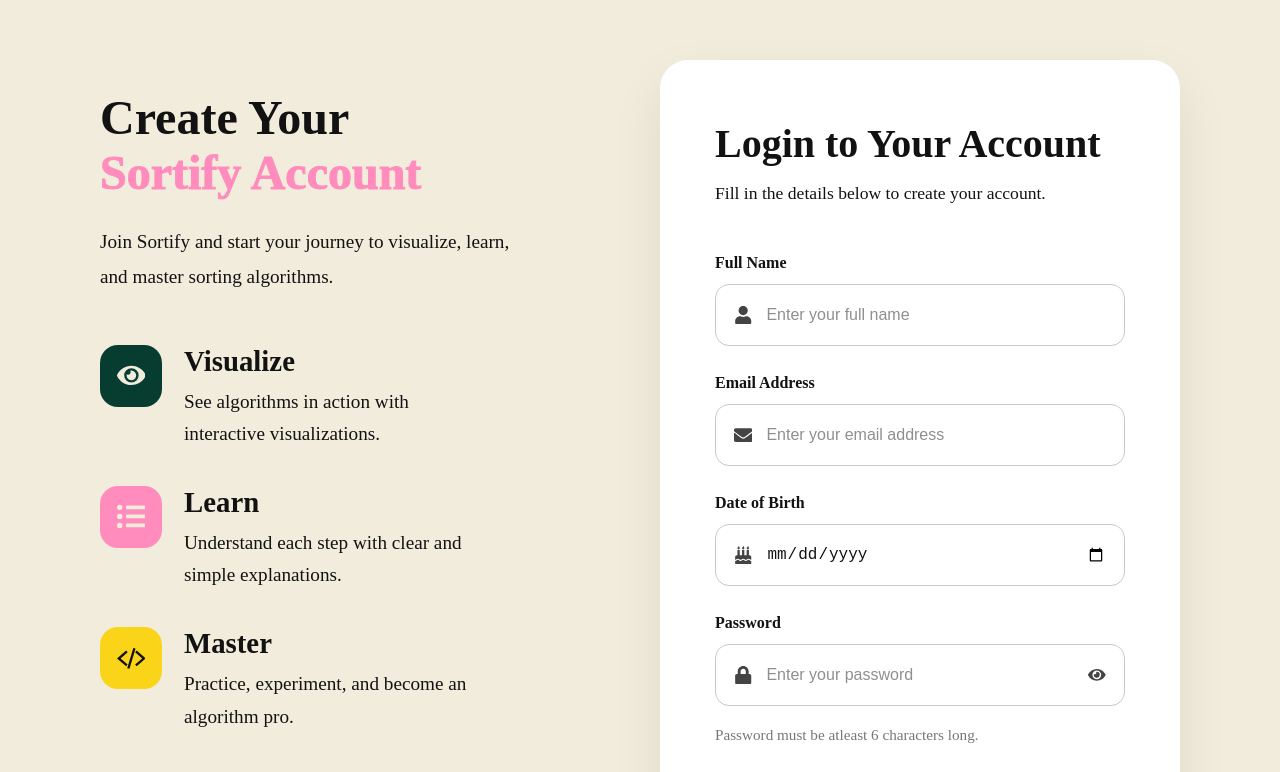
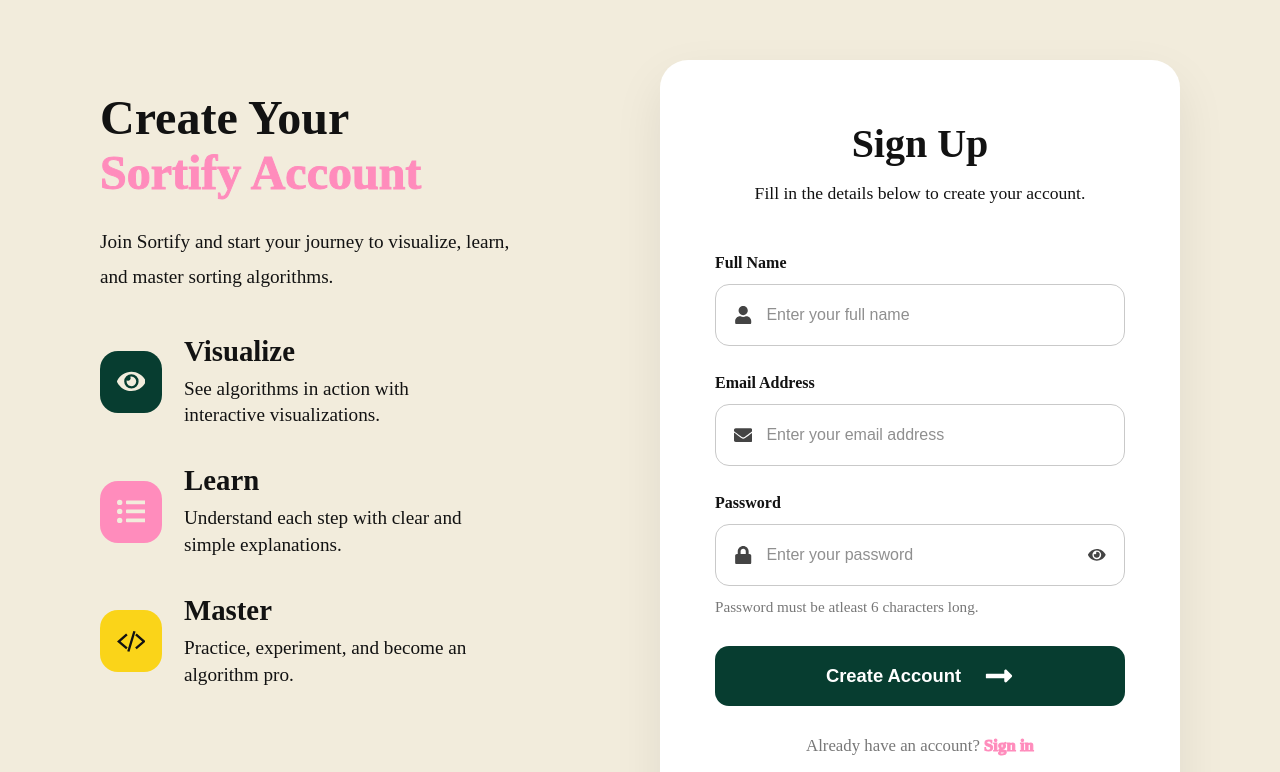
Before and after one commit to TanishaTrivedi123/Sorting-Visualizer, a React (Vite) app in the folder frontend/: page /signup in a window 1280 px wide. Shown: the top 772 px of the page. Built offline with nearby package versions, Linux system fonts and the light colour scheme.

Commit message:
Signup and login ui is completed

```diff
--- a/frontend/src/components/Authentication/Login/Login.jsx
+++ b/frontend/src/components/Authentication/Login/Login.jsx
@@ -1,9 +1,12 @@
 import React from "react";
 import styles from "./Login.module.css";
+import { useNavigate } from "react-router-dom";
 import { FaEye, FaListUl, FaEnvelope, FaLock } from "react-icons/fa";
 import { IoCodeSlashSharp } from "react-icons/io5";
 
 const Login = () => {
+  const navigate = useNavigate();
+
   return (
     <section className={styles.fullPage}>
       <div className={styles.container}>
@@ -109,7 +112,7 @@
 
             <p className={styles.signupText}>
               Don't have an account?
-              <span> Sign Up</span>
+              <span onClick={() => navigate("/signup")}> Sign Up</span>
             </p>
           </div>
         </div>
--- a/frontend/src/components/Authentication/Login/Login.module.css
+++ b/frontend/src/components/Authentication/Login/Login.module.css
@@ -48,9 +48,9 @@
 .description{
     max-width: 430px;
     font-size: 1.2rem;
-    line-height: 1.8;
+    line-height: 1.5;
     color: #121212;
-    margin-bottom: 50px;
+    margin-bottom: 40px;
 }
 
 /* ================= Feature Boxes ================= */
@@ -63,7 +63,7 @@
 
 .box{
     display: flex;
-    align-items: flex-start;
+    align-items:center;
     gap: 22px;
 }
 
@@ -115,7 +115,7 @@
 
 .boxContent p{
     font-size: 1.2rem;
-    line-height: 1.7;
+    line-height: 1.5;
     max-width: 300px;
     color: #121212;
 }
@@ -144,6 +144,7 @@
     font-weight: 800;
     color: #121212;
     margin-bottom: 12px;
+    text-align: center;
 }
 
 .subTitle{
@@ -151,6 +152,7 @@
     color: #121212;
     margin-bottom: 45px;
     line-height: 1.7;
+    text-align: center;
 }
 
 /* =========================== Form ======================== */
@@ -288,6 +290,7 @@
     text-decoration: underline;
 }
 
+/* =========================small phone screen==================== */
 @media (max-width:480px) {
 
     .fullPage {
--- a/frontend/src/components/Authentication/Signup/Signup.jsx
+++ b/frontend/src/components/Authentication/Signup/Signup.jsx
@@ -6,12 +6,14 @@
   FaEnvelope,
   FaLock,
   FaUser,
-  FaBirthdayCake,
   FaLongArrowAltRight,
 } from "react-icons/fa";
 import { IoCodeSlashSharp } from "react-icons/io5";
+import { useNavigate } from "react-router-dom";
 
 const Signup = () => {
+  const navigate = useNavigate();
+
   return (
     <section className={styles.fullPage}>
       <div className={styles.container}>
@@ -69,7 +71,7 @@
 
         <div className={styles.rightSide}>
           <div className={styles.signupCard}>
-            <h2>Login to Your Account</h2>
+            <h2>Sign Up</h2>
 
             <p className={styles.subTitle}>
               Fill in the details below to create your account.
@@ -106,22 +108,6 @@
               </div>
             </div>
 
-            {/* Date of Birth */}
-
-            <div className={styles.formGroup}>
-              <label htmlFor="dateofbirth">Date of Birth</label>
-
-              <div className={styles.inputBox}>
-                <FaBirthdayCake className={styles.inputIcon} />
-
-                <input
-                  id="dateofbirth"
-                  type="date"
-                  placeholder="Enter your date of birth"
-                />
-              </div>
-            </div>
-
             {/* Password */}
 
             <div className={styles.formGroup}>
@@ -150,7 +136,7 @@
 
             <p className={styles.loginText}>
               Already have an account?
-              <span> Sign in </span>
+              <span onClick={() => navigate("/login")}> Sign in </span>
             </p>
           </div>
         </div>
--- a/frontend/src/components/Authentication/Signup/Signup.module.css
+++ b/frontend/src/components/Authentication/Signup/Signup.module.css
@@ -50,7 +50,7 @@
     font-size: 1.2rem;
     line-height: 1.8;
     color: #121212;
-    margin-bottom: 50px;
+    margin-bottom: 40px;
 }
 
 /* ================= Feature Boxes ================= */
@@ -63,7 +63,7 @@
 
 .box {
     display: flex;
-    align-items: flex-start;
+    align-items:center;
     gap: 22px;
 }
 
@@ -115,7 +115,7 @@
 
 .boxContent p {
     font-size: 1.2rem;
-    line-height: 1.7;
+    line-height: 1.4;
     max-width: 300px;
     color: #121212;
 }
@@ -144,6 +144,7 @@
     font-weight: 800;
     color: #121212;
     margin-bottom: 12px;
+    text-align: center;
 }
 
 .subTitle {
@@ -151,6 +152,7 @@
     color: #121212;
     margin-bottom: 45px;
     line-height: 1.7;
+    text-align: center;
 }
 
 /* =========================== Form ======================== */
@@ -232,7 +234,7 @@
 .suggestion {
     display: flex;
     justify-content: flex-start;
-    margin-top: -8px;
+    margin-top: -16px;
     margin-bottom: 30px;
 }
 
@@ -240,7 +242,6 @@
     color: #777;
     font-size: 0.95rem;
     font-weight: 500;
-    cursor: pointer;
 }
 
 .suggestion span:hover {
@@ -282,7 +283,7 @@
 /* ====================== Login ======================= */
 
 .loginText {
-    margin-top: 40px;
+    margin-top: 30px;
     text-align: center;
     font-size: 1.05rem;
     color: #777;
--- a/frontend/src/components/LandingPage/Hero/Hero.module.css
+++ b/frontend/src/components/LandingPage/Hero/Hero.module.css
@@ -183,7 +183,7 @@
 
 /* =========================== MacBook / Small Laptop =========================== */
 
-@media (max-width: 1440px) {
+@media (min-width: 1024px) and (max-width: 1440px) {
 
     .leftSide {
         padding: 0 30px;
```
